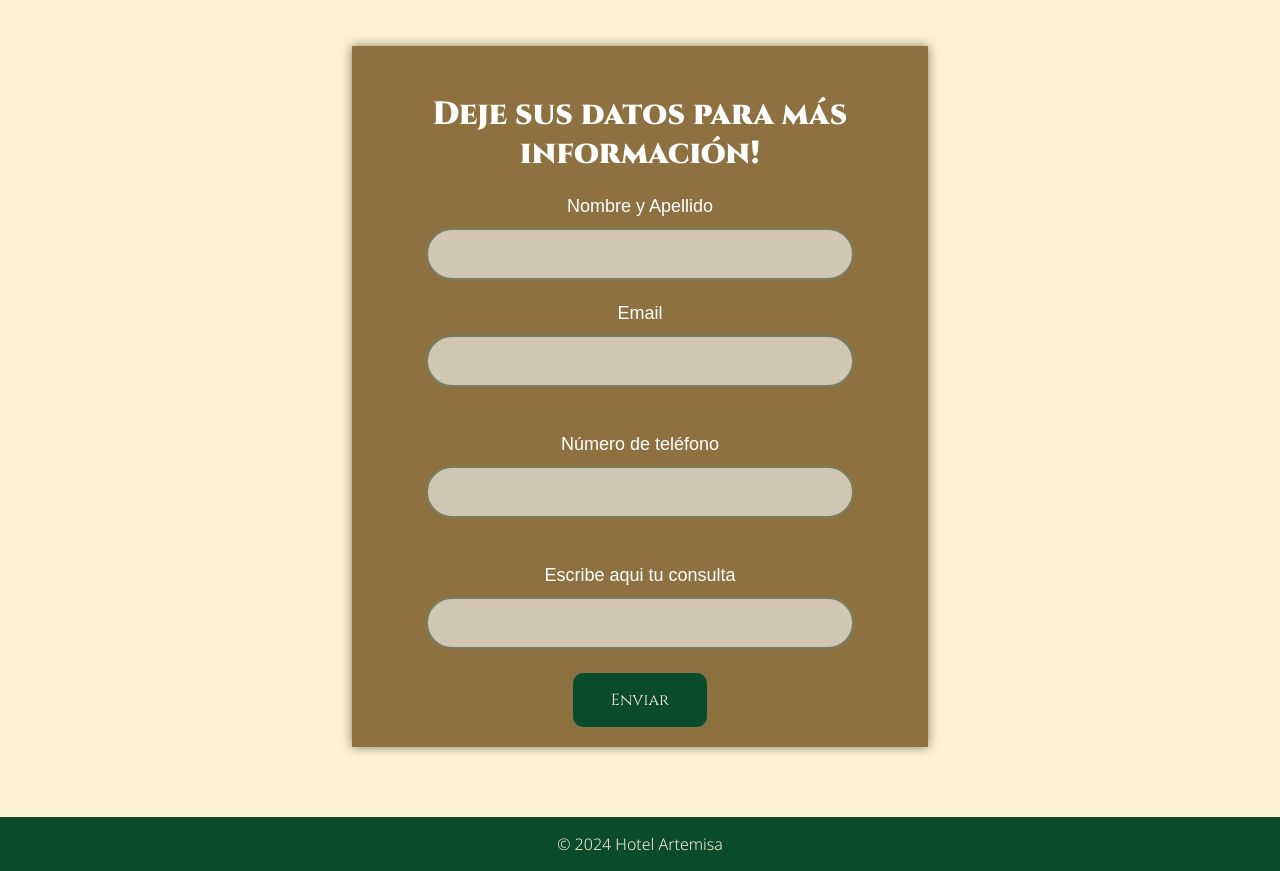
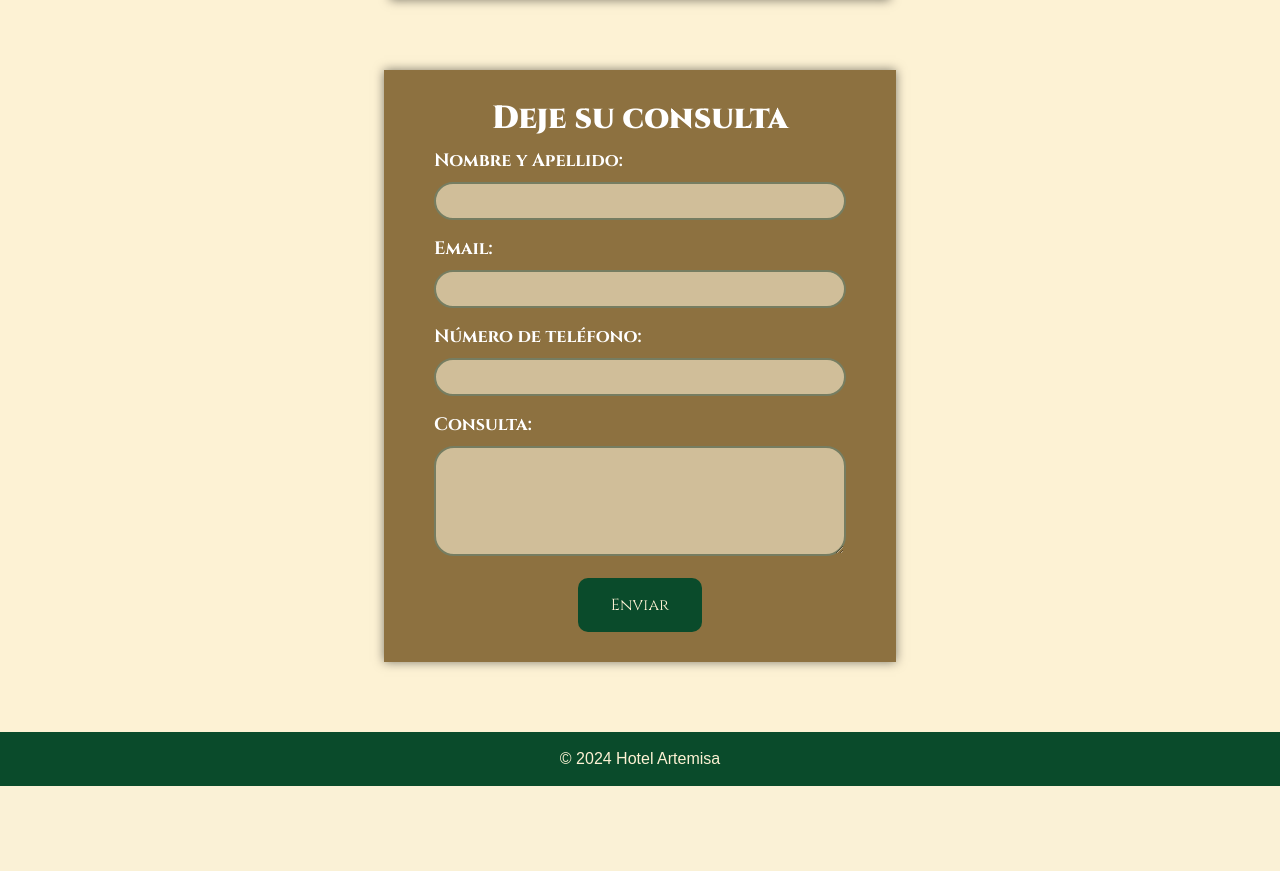
Before and after one commit to DarioValeriano/Artemisa-Hotel-TP-IDS, a Flask app: page /contacto in a window 1280 px wide. Shown: the part 1248-2119 px from the top of the page. After the commit the page ends 2034 px from the top, so only its background shows below. Run offline with Flask 3, Linux system fonts and the light colour scheme; some libraries are stand-ins or nearby versions.

Commit message:
Cambios css,  modificaciones diseño, prueba nav de reseñas
Co-authored-by:  juliannas13 <jsanchezm@fi.uba.ar>

```diff
--- a/FrontEnd/static/css/style.css
+++ b/FrontEnd/static/css/style.css
@@ -116,59 +135,52 @@ header img {
     font-family: "Cinzel", serif;
     color:#ffffff;
     text-align: center;
-    margin-top: 30px;
     font-weight: 900;
 }
 
 #formulario {
-width: 45%;
-  padding: 20px;
+    width: 40%;
+  padding: 30px 50px;
   background-color:#8d7140;
-  margin: auto;
-  text-align: center;
-  margin-top: 100px;
-  margin-bottom: 70px;
+  margin: 70px auto;
   box-shadow: 0 0 10px rgba(0, 0, 0, 0.5);
-
 }
 
-.subtitulo {
+#userForm label{
     font-size:large;
-    margin-top: 20px;
-    font-family: Arial, Helvetica, sans-serif;
+    font-family: "Cinzel", serif;
     color:#ffffff;
+    font-weight: bold;
 }
 
-.dato input {
-    font-size: medium;
-    font-family:Arial, Helvetica, sans-serif;
+#userForm input, #userForm textarea {
     color:black;
     position: relative;
-    width: 80%;
-    padding: 12px 20px;
-    background-color:#ffffff;
+    width: 100%;
+    padding: 5px 10px;
+    background-color:#fdf2d4;
     opacity:60%;
     border: 2px solid #678677;
-    border-radius: 40px;
+    border-radius: 20px;
+    margin-bottom: 15px;
 }
 
 #boton_enviar button[type="submit"] {
-    width: 25%;
+    width: 30%;
     background-color:#0a4b2b;
     color:#fdf2d4;
-    text-align: center;
     font-family:"Cinzel", serif ;
-    font-size:medium;
     cursor: pointer;
     border-radius: 10px;
     padding:15px 15px;
+    margin: 0px 35%;
 }
 
 .mapa {
     display: flex;
     width: 500px;
     margin: auto;
-    border: 10px solid white;
+    border: 5px solid white;
     box-shadow: 0 0 10px rgba(0, 0, 0, 0.5);
 }
 
@@ -783,3 +726,81 @@ footer{
 footer p{
     margin-bottom: 0px;
 }
+
+/*
+prueba
+*/body {
+    font-family: Arial, sans-serif;
+}
+
+.hidden {
+    display: none;
+}
+
+.content {
+    margin: 20px;
+}
+
+#open-modal {
+    margin-top: 10px;
+    padding: 10px;
+    font-size: 16px;
+}
+
+.modal {
+    display: none;
+    position: fixed;
+    z-index: 1;
+    left: 0;
+    top: 0;
+    width: 100%;
+    height: 100%;
+    overflow: auto;
+    background-color: rgb(0,0,0);
+    background-color: rgba(0,0,0,0.4);
+    padding-top: 60px;
+}
+
+.modal-content {
+    background-color: #fefefe;
+    margin: 5% auto;
+    padding: 0;
+    border: 1px solid #888;
+    width: 80%;
+}
+
+.modal-header {
+    display: flex;
+    justify-content: space-between;
+    align-items: center;
+    padding: 10px 20px;
+    background-color: #f1f1f1;
+    border-bottom: 1px solid #e5e5e5;
+}
+
+.modal-header h2 {
+    margin: 0;
+}
+
+.close {
+    color: #aaa;
+    font-size: 28px;
+    font-weight: bold;
+    cursor: pointer;
+}
+
+.close:hover,
+.close:focus {
+    color: black;
+    text-decoration: none;
+}
+
+.modal-body {
+    padding: 20px;
+}
+
+
+#titulo_ventana_modal{
+    padding-top: 5px;
+    color: #000000;
+}
--- a/FrontEnd/templates/base.html
+++ b/FrontEnd/templates/base.html
@@ -25,9 +25,16 @@
 				<a href="{{ url_for('servicios')}}">Servicios</a>
 				<a href="{{ url_for('preguntas_frecuentes')}}">Preguntas Frecuentes</a>
 				<a href="{{ url_for('contacto')}}">Contacto</a>
-				<a href="{{ url_for('reservas')}}">Reservas</a>
 			</div>
 		</header>
+		<div id="nav_secundario">
+			<p>Reseñas sobre el Hotel Artemisa
+				<a > Ver reseñas</a>
+			</p>
+			<a >
+				<button class="boton">Reservar</button>
+			</a>
+		</div>
 
 			{% block body %}
 
--- a/FrontEnd/templates/contacto.html
+++ b/FrontEnd/templates/contacto.html
@@ -6,17 +6,17 @@
     <h2 id="contacto_titulo">Información de contacto</h2>
 
     <div id="contenedor_secundario">
-       <p>
-        En nuestra página de contactos, encontrarás toda la información necesaria. No dudes en contactarnos a través de nuestro número de teléfono o enviarnos un correo electrónico. También puedes completar nuestro formulario de contacto en línea para que podamos atender tus necesidades de manera rápida y eficiente.
+       <p>En nuestra página de contactos, encontrarás toda la información necesaria. No dudes en contactarnos a través de nuestro número de teléfono o enviarnos un correo electrónico. También puedes completar nuestro formulario de contacto en línea para que podamos atender tus necesidades de manera rápida y eficiente.
         Estamos comprometidos a brindarte el mejor servicio posible.<br>
-        ¡Esperamos poder darte la bienvenida pronto!  </p>
+        ¡Esperamos poder darte la bienvenida pronto!
+        </p>
     </div>
     <hr class="divider">
 
     <div class="informacion-contacto">
-    <p id="info">Email: ArtemisaHotel@hotmail.com</p>
-    <p id="info"> Teléfono: +1123469356 </p>
-    <p id="info"> Ubicación: Av. Atlântica, 1702 - Copacabana </p>
+        <p class="info">Email: ArtemisaHotel@hotmail.com</p>
+        <p class="info"> Teléfono: +1123469356 </p>
+        <p class="info"> Ubicación: Av. Atlântica, 1702 - Copacabana </p>
     </div>
 
     <div class="mapa">
@@ -24,38 +24,22 @@
     </div>
 
 
-
 <div id="formulario">
-    <h2 id="form_titulo"> Deje sus datos para más información! </h2>
+    <h2 id="form_titulo">Deje su consulta</h2>
     <form id="userForm">
-      <div class="subtitulo">
-      <label for="message">Nombre y Apellido</label><br>
-      </div>
-      <div class="dato">
+      <label for="message">Nombre y Apellido:</label><br>
       <input type="text" id="name" name="name" required><br>
-      </div>
-      <div class="subtitulo">
-      <label for="message">Email</label><br>
-      </div>
-      <div class="dato">
-      <input type="email" id="email" name="email"><br><br>
-      </div>
-      <div class="subtitulo">
-      <label for="message">Número de teléfono</label><br>
-      </div>
-      <div class="dato">
-      <input type="tel" id="contact" name="contact" pattern="[0-9]{10}"><br><br>
-      </div>
-      <div class="subtitulo">
-      <label for="message">Escribe aqui tu consulta</label><br>
-      </div>
-      <div class="dato">
-      <input type="text" id="message" name="message"><br><br>
-      </div>
+      <label for="message">Email:</label><br>
+      <input type="email" id="email" name="email" required><br>
+      <label for="message">Número de teléfono:</label><br>
+      <input type="tel" id="contact" name="contact" required pattern="[0-9]{10}"><br>
+      <label for="message">Consulta:</label><br>
+      <textarea type="text" id="message" name="message" rows="4" required></textarea><br>
       <div id="boton_enviar" ><button type="submit">Enviar</button></div>
     </form>
  </div>
 
+ <script src="{{ url_for('static', filename='/js/aviso.js') }}"></script>
  <script src="{{ url_for('static', filename='/js/contacto.js') }}"></script>
 
 
```
Also changed, not shown: other parts of FrontEnd/static/css/style.css (+34 -84 lines), FrontEnd/static/js/home.js (added, +19 -0 lines), FrontEnd/templates/home.html (+24 -4 lines).
